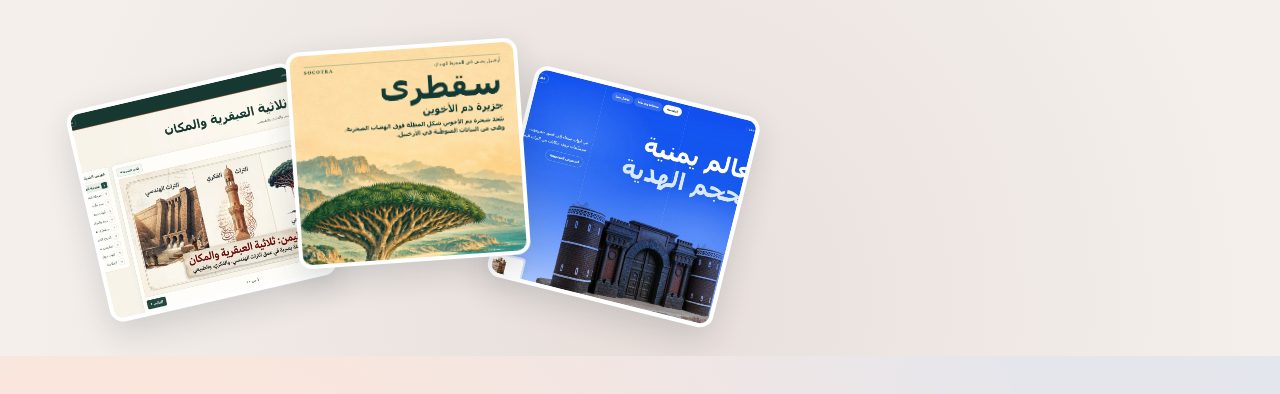
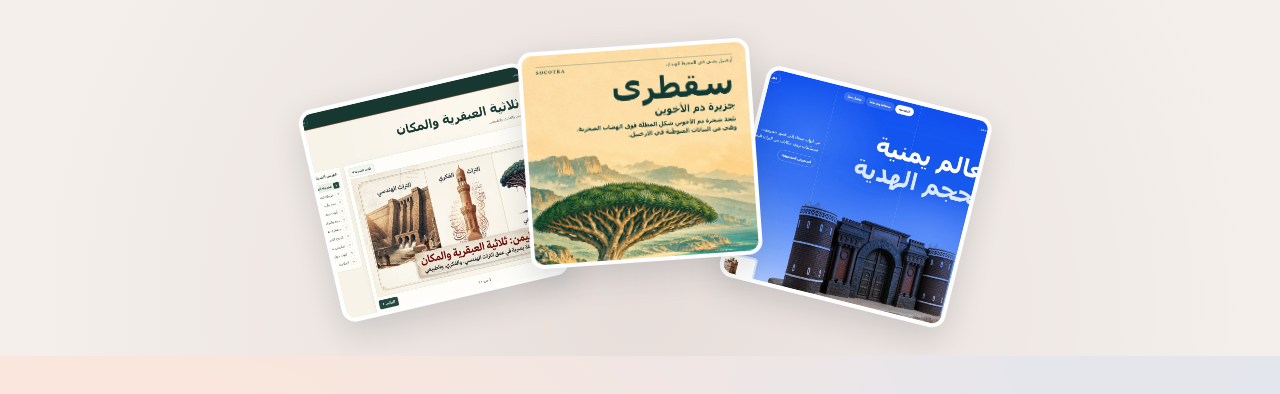
Before and after one commit to Yasaeed1/yemen-portfolio, a plain HTML site: page index.html in a window 1280 px wide. Shown: the part 406-800 px from the top of the page. Drawn offline with Linux system fonts and the light colour scheme.

Commit message:
ضبط تمركز بطاقات الافتتاحية

```diff
--- a/index.html
+++ b/index.html
@@ -52,9 +52,9 @@
       box-shadow:0 .7rem 2rem #1e28342a;
     }
     .hero-fan figure { position:absolute; inset-inline-start:50%; width:clamp(6rem,19vw,14.5rem); aspect-ratio:1.07; }
-    .hero-fan figure:nth-child(1) { transform:translate(43%,20%) rotate(14deg); }
-    .hero-fan figure:nth-child(2) { transform:translate(-50%,0) rotate(-4deg); z-index:1; }
-    .hero-fan figure:nth-child(3) { transform:translate(-139%,18%) rotate(-13deg); }
+    .hero-fan figure:nth-child(1) { transform:translate(143%,20%) rotate(14deg); }
+    .hero-fan figure:nth-child(2) { transform:translate(50%,0) rotate(-4deg); z-index:1; }
+    .hero-fan figure:nth-child(3) { transform:translate(-39%,18%) rotate(-13deg); }
     .hero-fan img,.moving-card img { height:100%; object-fit:cover; object-position:top; }
 
     .story { display:none; }
```
